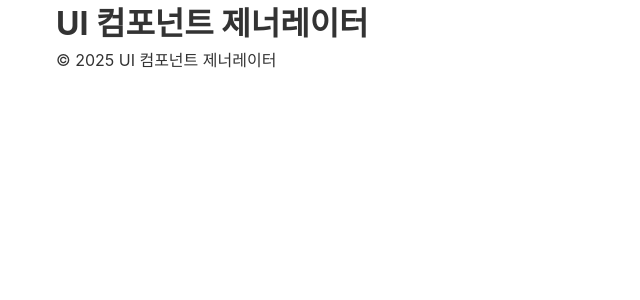
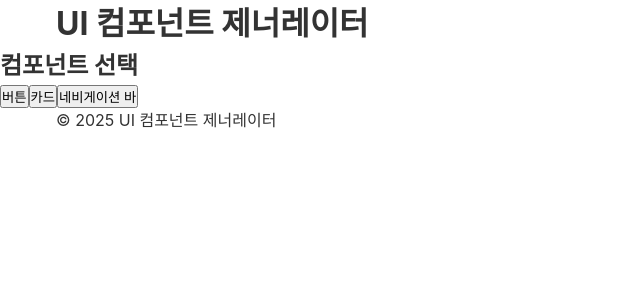
Before and after one commit to hagalaz-star/design-tool, a Next.js app: page / in a window 1280 px wide. Shown: the top 300 px of the page, without its empty margins (0-640 px from the left). Built offline with nearby package versions, Linux system fonts and the light colour scheme.

Commit message:
init generator

```diff
--- a/src/app/Generator/Generator.tsx
+++ b/src/app/Generator/Generator.tsx
@@ -1,8 +1,10 @@
+"use client";
+
 import styles from "./Generator.module.scss";
 import React, { useState } from "react";
-// import ComponentPreview from "./ComponentPreview";
-// import OptionsPanel from "./OptionsPanel";
-// import CodeDisplay from "./CodeDisplay";
+import ComponentPreview from "./ComponentPreview";
+import OptionsPanel from "./OptionsPanel";
+import CodeDisplay from "./CodeDisplay";
 
 // 컴포넌트 타입 정의
 type ComponentType = string;
@@ -64,7 +66,39 @@ function Generator() {
     return `// ${selectedComponent} 컴포넌트의 생성된 코드`;
   };
 
-  return <div></div>;
+  return (
+    <div className={styles.generatorContainer}>
+      <div className={styles.componentSelector}>
+        <h2>컴포넌트 선택</h2>
+        <div className={styles.typeButtons}>
+          <button
+            className={`${styles.typeButtons} ${
+              selectedComponent === "button" ? styles.active : ""
+            }`}
+            onClick={() => handleComponentTypeChange("button")}
+          >
+            버튼
+          </button>
+          <button
+            className={`${styles.typeButtons} ${
+              selectedComponent === "card" ? styles.active : ""
+            }`}
+            onClick={() => handleComponentTypeChange("card")}
+          >
+            카드
+          </button>
+          <button
+            className={`${styles.typeButtons} ${
+              selectedComponent === "navbar" ? styles.active : ""
+            }`}
+            onClick={() => handleComponentTypeChange("navbar")}
+          >
+            네비게이션 바
+          </button>
+        </div>
+      </div>
+    </div>
+  );
 }
 
 export default Generator;
```
